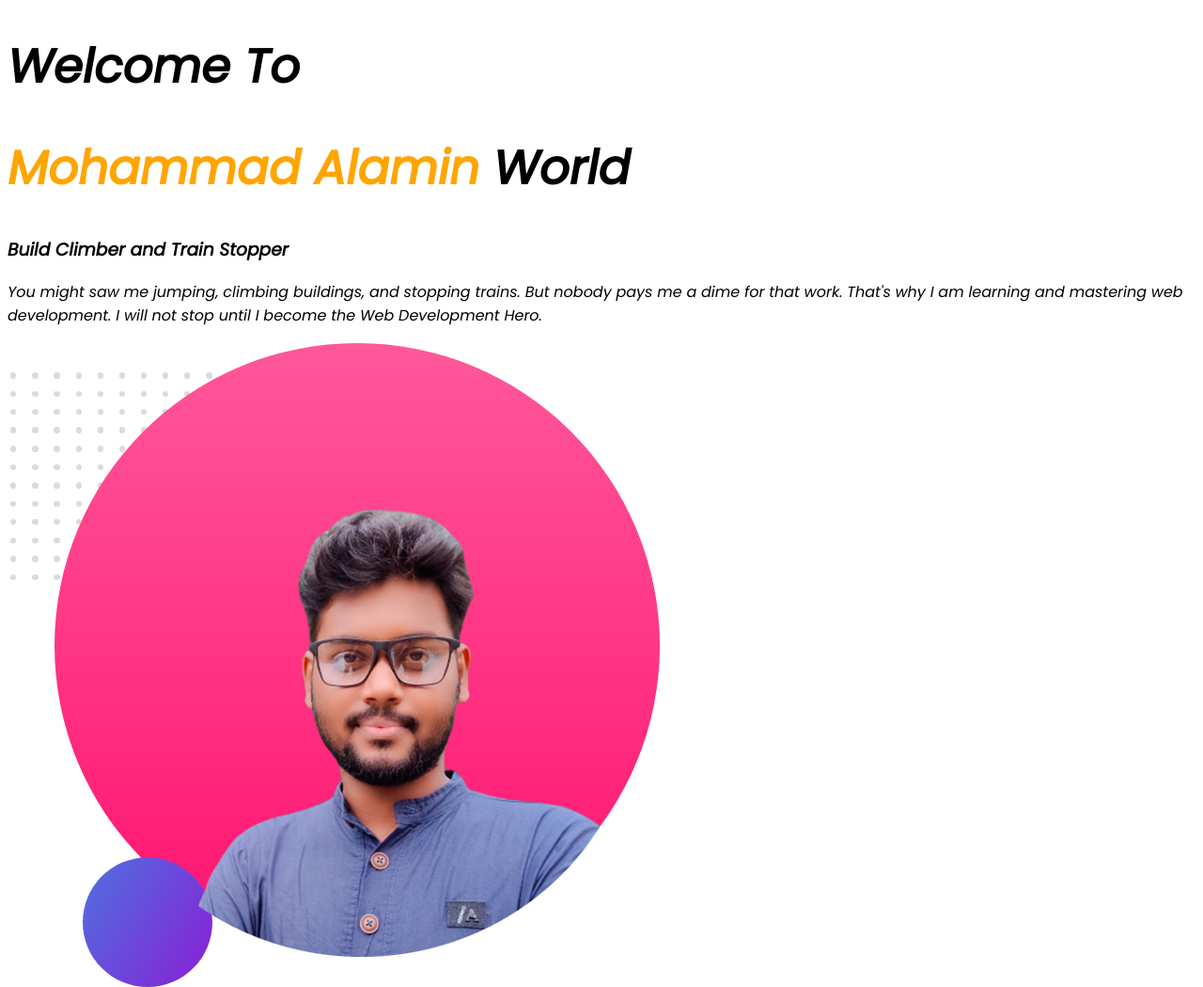
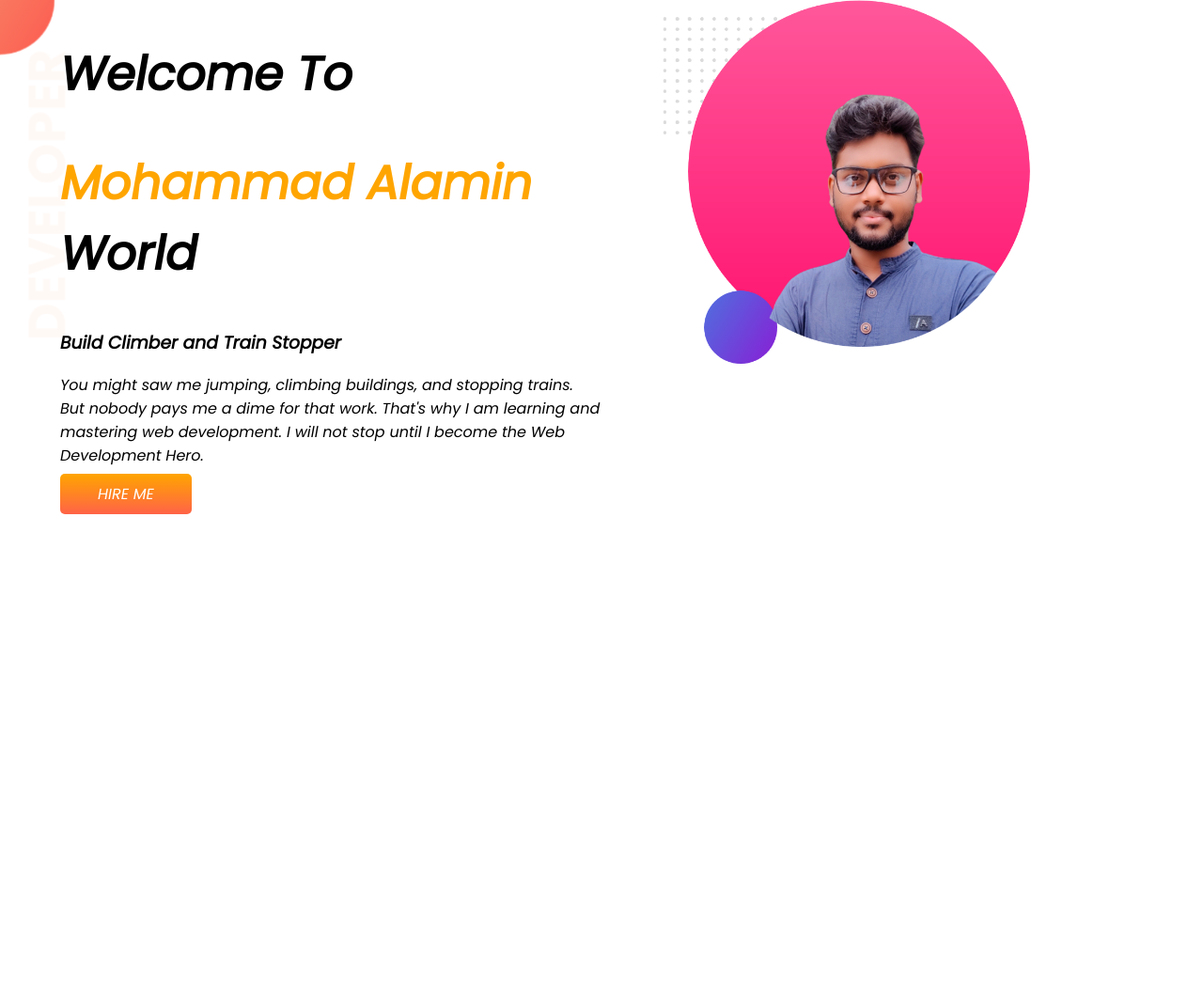
Before and after one commit to The-alamin/developers-portfolio, a plain HTML site: page index.html in a window 1280 px wide. Shown: the whole page at 94% size. After the commit the page ends 800 px from the top, so only its background shows below. Drawn offline with Linux system fonts and the light colour scheme.

Commit message:
hero section

```diff
--- a/index.html
+++ b/index.html
@@ -11,11 +11,16 @@
     <link rel="stylesheet" href="style.css">
 </head>
 <body>
-    <h1>Welcome To</h1>
-    <h1><span  class="orange-color">Mohammad Alamin</span> World
-    </h1>
-    <h3>Build Climber and Train Stopper</h3>
-    <p>You might saw me jumping, climbing buildings, and stopping trains. But nobody pays me a dime for that work. That's why I am learning and mastering web development. I will not stop until I become the Web Development Hero.</p>
-    <img src="images\alaminbg.png" alt="">
+    <section class="banner">
+        <div class="half-width">
+            <h1>Welcome To</h1>
+        <h1><span  class="orange-color">Mohammad Alamin</span> World
+        </h1>
+        <h3>Build Climber and Train Stopper</h3>
+        <p>You might saw me jumping, climbing buildings, and stopping trains. But nobody pays me a dime for that work. That's why I am learning and mastering web development. I will not stop until I become the Web Development Hero.</p>
+    <a class="link-button" href="">HIRE ME</a>
+    </div>
+    <div class="half-width"><img src="images\alaminbg.png" alt=""></div>
+</section>
 </body>
 </html>
--- a/style.css
+++ b/style.css
@@ -1,10 +1,31 @@
-body{
-    font-family: 'Poppins', sans-serif;
+body {
+  font-family: "Poppins", sans-serif;
+  margin: 0%;
 }
-h1{
-    font-size: 50px;
-
+h1 {
+  font-size: 50px;
 }
-.orange-color{
-    color: orange;
+.orange-color {
+  color: orange;
 }
+section {
+  display: flex;
+}
+.half-width {
+  width: 50%;
+  padding-left: 5%;
+}
+.half-width img {
+  width: 70%;
+}
+.link-button {
+  text-decoration: none;
+  color: white;
+  background-image: linear-gradient(orange, tomato);
+  padding: 10px 40px;
+  border-radius: 5px;
+}
+.banner {
+  background-image: url(images/top-banner.png);
+  background-repeat: no-repeat;
+}
```
